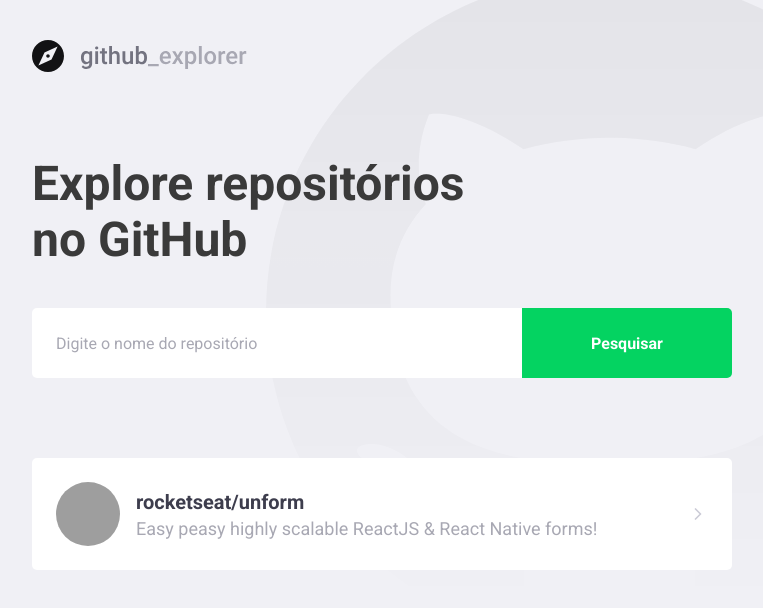
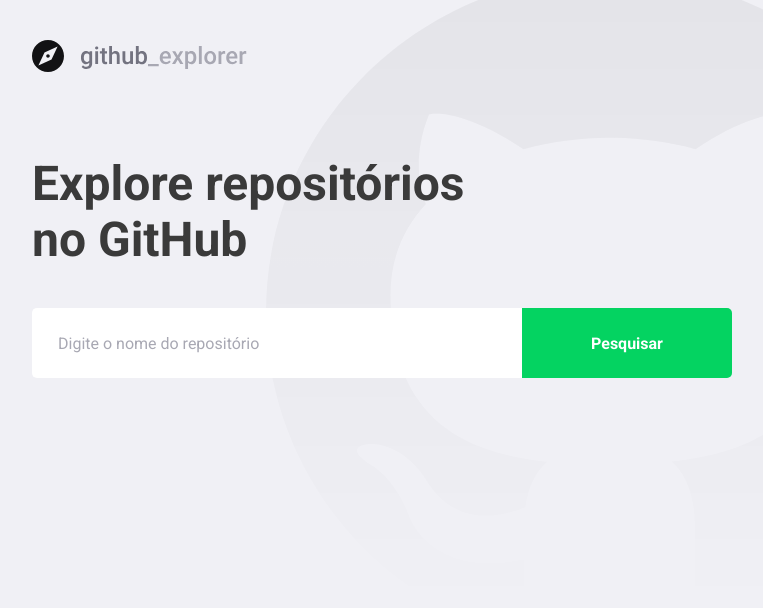
Before and after one commit to matheusrpd/github-explorer, a React (Create React App) app: page / in a window 1280 px wide. Shown: the top 608 px of the page, without its empty margins (148-911 px from the left). Built offline with nearby package versions, Linux system fonts and the light colour scheme; grey boxes are pictures that could not be loaded.

Commit message:
Buscando dados da api.

```diff
--- a/package.json
+++ b/package.json
@@ -10,6 +10,7 @@
     "@types/node": "^12.0.0",
     "@types/react": "^16.9.0",
     "@types/react-dom": "^16.9.0",
+    "axios": "^0.19.2",
     "polished": "^3.5.2",
     "react": "^16.13.1",
     "react-dom": "^16.13.1",
--- a/src/pages/Dashboard/index.tsx
+++ b/src/pages/Dashboard/index.tsx
@@ -1,30 +1,72 @@
-import React from 'react';
+import React, { useState, FormEvent } from 'react';
 import { FiChevronRight } from 'react-icons/fi';
+import api from '../../services/api';
 
-import { Title, Form, Repositories } from './styles';
+import { Title, Form, Repositories, Error } from './styles';
 
 import logo from '../../assets/logo.svg';
 
+interface Repository {
+  full_name: string;
+  description: string;
+  owner: {
+    login: string;
+    avatar_url: string;
+  };
+}
+
 const Dashboard: React.FC = () => {
+  const [newRepo, setNewRepo] = useState('');
+  const [repositories, setRepositories] = useState<Repository[]>([]);
+  const [inputError, setInputError] = useState('');
+
+  async function handleAddRepository(event: FormEvent<HTMLFormElement>): Promise<void> {
+    event.preventDefault();
+
+    try {
+      if (!newRepo) {
+        setInputError('Digite autor/nome do repositório.');
+        return;
+      }
+
+      const response = await api.get(`/repos/${newRepo}`);
+
+      setRepositories([...repositories, response.data]);
+      setNewRepo('');
+      setInputError('');
+
+    } catch (error) {
+      setInputError('Erro na busca por esse repositório.');
+    }
+  }
+
   return (
     <>
       <img src={logo} alt="Github Explorer"/>
       <Title>Explore repositórios no GitHub</Title>
 
-      <Form>
-        <input placeholder="Digite o nome do repositório" />
+      <Form hasError={!!inputError} onSubmit={handleAddRepository}>
+        <input
+          value={newRepo}
+          onChange={e => setNewRepo(e.target.value)}
+          placeholder="Digite o nome do repositório"
+        />
         <button type="submit">Pesquisar</button>
       </Form>
 
+      { inputError && <Error>{inputError}</Error>}
+
       <Repositories>
-        <a href="">
-          <img src="https://avatars0.githubusercontent.com/u/28929274?s=200&v=4" alt="Rocketseat"/>
-          <div>
-            <strong>rocketseat/unform</strong>
-            <p>Easy peasy highly scalable ReactJS & React Native forms!</p>
-          </div>
-          <FiChevronRight size={20} />
-        </a>
+        {repositories.map(repository => (
+          <a key={repository.full_name} href="">
+            <img src={repository.owner.avatar_url} alt={repository.owner.login} />
+            <div>
+              <strong>{repository.full_name}</strong>
+              <p>{repository.description}</p>
+            </div>
+            <FiChevronRight size={20} />
+          </a>
+        ))}
       </Repositories>
     </>
   )
--- a/src/pages/Dashboard/styles.ts
+++ b/src/pages/Dashboard/styles.ts
@@ -1,7 +1,9 @@
-import styled from 'styled-components';
+import styled, { css } from 'styled-components';
 import { shade } from 'polished';
 
-export const Container = styled.div``;
+interface FormProps {
+  hasError: boolean;
+}
 
 export const Title = styled.h1`
   font-size: 48px;
@@ -11,7 +13,7 @@ export const Title = styled.h1`
   margin-top: 80px;
 `;
 
-export const Form = styled.form`
+export const Form = styled.form<FormProps>`
   margin-top: 40px;
   max-width: 700px;
 
@@ -24,6 +26,12 @@ export const Form = styled.form`
     border: 0;
     border-radius: 5px 0 0 5px;
     color: #3a3a3a;
+    border: 2px solid #FFF;
+    border-right: 0;
+
+    ${(props) => props.hasError && css`
+      border-color: #c53030;
+    `}
 
     &::placeholder {
       color: #a8a8b3;
@@ -44,6 +52,12 @@ export const Form = styled.form`
       background: ${shade(0.2, '#04d361')}
     }
   }
+`;
+
+export const Error = styled.span`
+  display: block;
+  color: #c53030;
+  margin-top: 10px;
 `;
 
 export const Repositories = styled.div`
@@ -76,7 +90,8 @@ export const Repositories = styled.div`
     }
 
     div {
-      margin-left: 16px;
+      margin: 0 16px;
+      flex: 1;
 
       strong {
         font-size: 20px;
--- /dev/null
+++ b/src/services/api.ts
@@ -0,0 +1,7 @@
+import axios from 'axios';
+
+const api = axios.create({
+  baseURL: 'https://api.github.com'
+});
+
+export default api;
```
Also changed, not shown: 1 other file (tests, documents, lock files or other folders).
